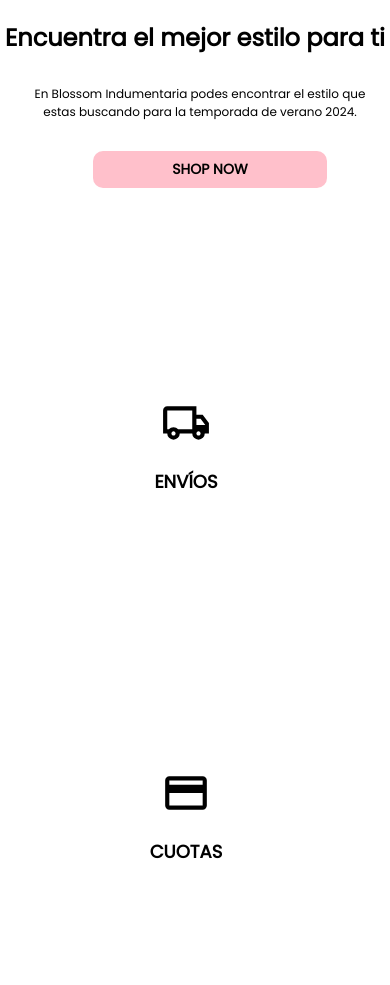
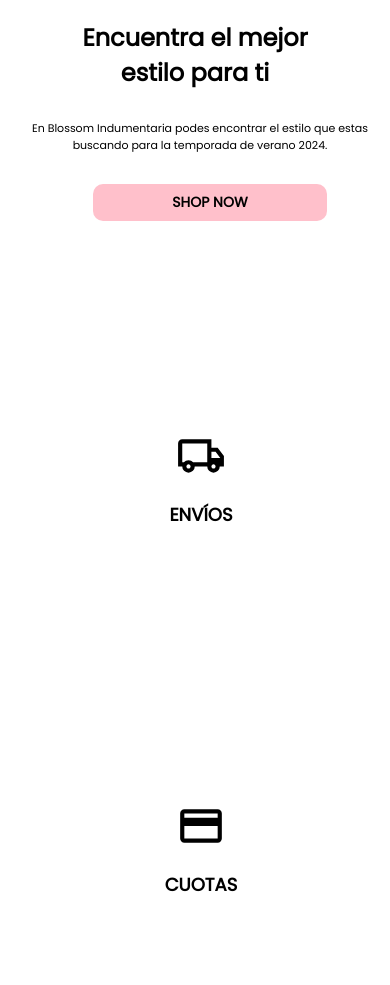
Before and after one commit to MalenaPereyra777/Trabajo-Integrador, a plain HTML site: page index.html in a window 390 px wide. Shown: the part 115-1100 px from the top of the page. Drawn offline with Linux system fonts and the light colour scheme.

Commit message:
perfeccionamiento mediaqueries

```diff
--- a/assets/css/mediaqueries.css
+++ b/assets/css/mediaqueries.css
@@ -369,14 +369,14 @@ padding: 1rem;
     }
 
     .clothes-info h1 {
-        font-size: 26px;
-        width: 100%;
+        font-size: 24px;
+        width: 80%;
     }
 
 
     .clothes-info p {
-        width: 100%;
-        font-size: 12px;
+        width: 80%;
+        font-size: 11px;
     }
 
     .info-cards-container {
@@ -413,19 +413,19 @@ padding: 1rem;
 
     .fashion-info h2 {
         font-size: 20px;
-        width: 200%;
+        width: 150%;
         font-weight: 800;
-        margin-left: 5px;
+        margin-left: 50px;
     }
 
     .clothes-info,
-    .info-cards-container,
     .footer-links {
         margin-left: 0px;
     }
 
     .clothes-info h1 {
         font-size: 24px;
+        width: 60%;
     }
     .clothes-info p {
         width: 90%;
@@ -441,12 +441,16 @@ padding: 1rem;
         display: none;
     }
 
+    .info-cards-container {
+        margin-left: 30px;
+    }
+
 
 
     .fashion-info p {
         font-size: 12px;
-        width: 250%;
-        margin-left: 15px;
+        width: 230%;
+        margin-left: 60px;
     }
 
     #summer {
```
